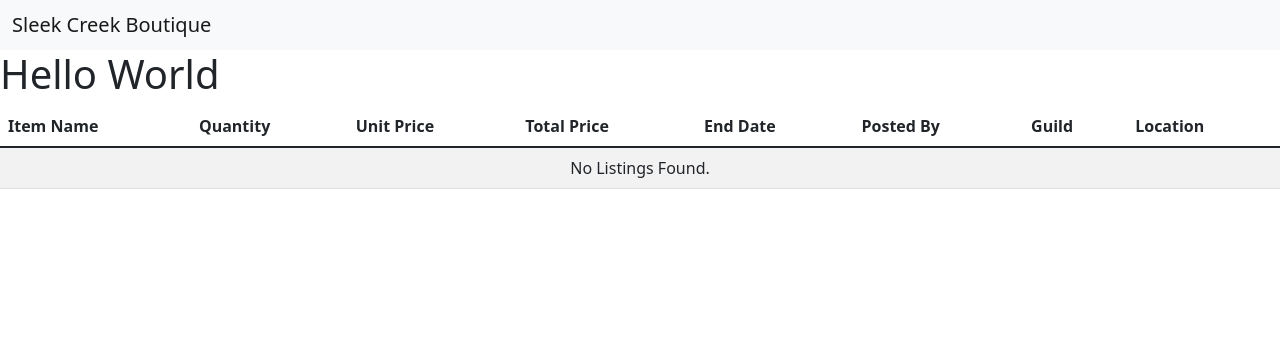
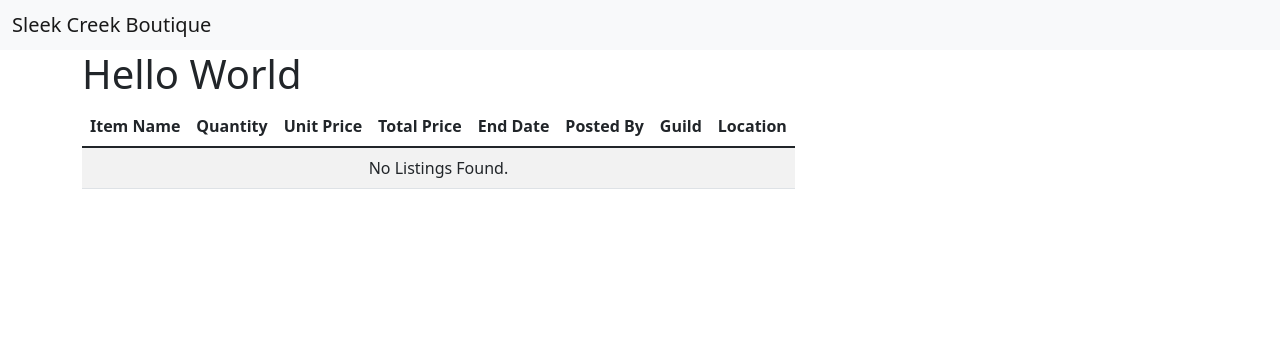
Before and after one commit to justindonthomas/sleekcreekboutique, a Django app: page /saleslog in a window 1280 px wide. Shown: the top 350 px of the page. Run offline with Django 4.2, Linux system fonts and the light colour scheme.

Commit message:
Index layout.

```diff
--- a/saleslog/templates/saleslog/index.html
+++ b/saleslog/templates/saleslog/index.html
@@ -1,6 +1,14 @@
 {% extends "saleslog/boilerplate.html" %}
 
 {% block content %}
-<h1>Hello World</h1>
-{% include "saleslog/partials/listing_table.html" %}
+<div class="container">
+  <div class="row">
+    <div class="col-md-auto"/>
+    <div class="col-md-auto">
+      <h1>Hello World</h1>
+      {% include "saleslog/partials/listing_table.html" %}
+    </div>
+    <div class="col-md-auto"/>
+  </row>
+</div>
 {% endblock %}
```
